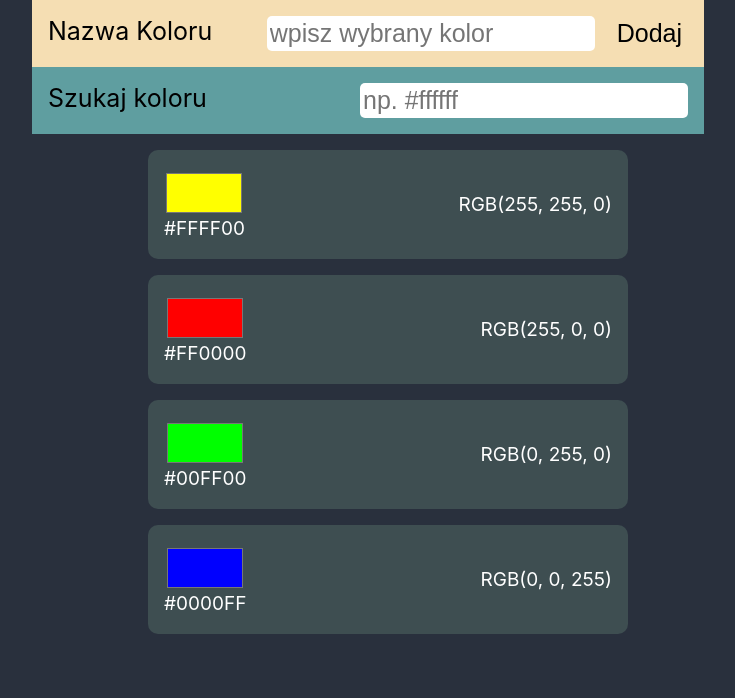
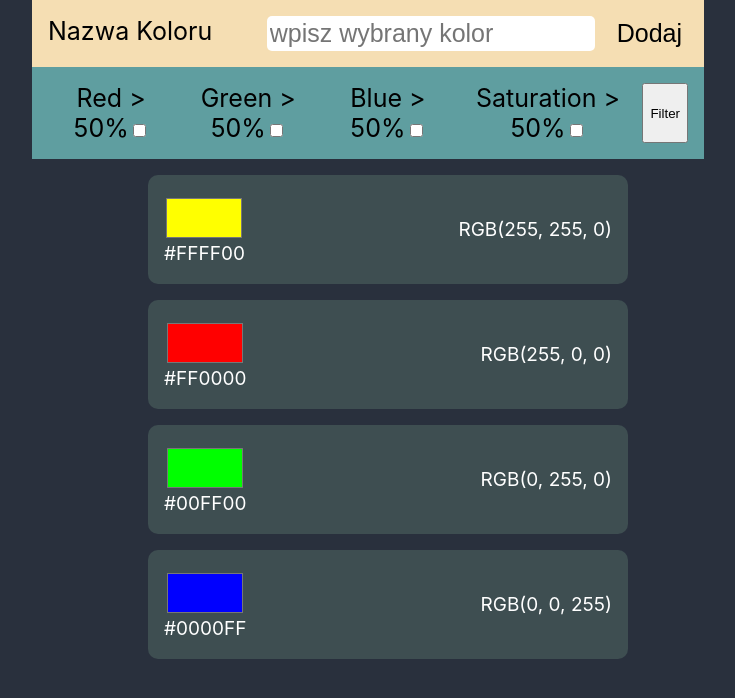
Before and after one commit to Tommy3DE/form-task, a React (Create React App) app: page / in a window 1280 px wide. Shown: the top 698 px of the page, without its empty margins (272-1007 px from the left). Built offline with nearby package versions, Linux system fonts and the light colour scheme.

Commit message:
second form added

```diff
--- a/src/components/SecondForm.tsx
+++ b/src/components/SecondForm.tsx
@@ -1,43 +1,119 @@
-import { Component, ChangeEvent, Dispatch, SetStateAction } from 'react';
+import { Dispatch, SetStateAction, useState } from 'react';
 import './forms.scss';
 
-type SecondFormProps = {
-  colorList: string[],
+interface SecondFormProps {
+  colorList: string[];
   setColorList: Dispatch<SetStateAction<string[]>>;
 }
 
-type SecondFormState = {
-  searchValue: string;
+interface FilterState {
+  red: boolean;
+  green: boolean;
+  blue: boolean;
+  saturation: boolean;
 }
 
-class SecondForm extends Component<SecondFormProps, SecondFormState> {
-  constructor(props: SecondFormProps) {
-    super(props);
-    this.state = {
-      searchValue: '',
+const SecondForm = ({ colorList, setColorList }: SecondFormProps) => {
+  const [filterState, setFilterState] = useState<FilterState>({
+    red: false,
+    green: false,
+    blue: false,
+    saturation: false,
+  });
+
+  const handleFilterChange = (event: React.ChangeEvent<HTMLInputElement>) => {
+    const { name, checked } = event.target;
+    setFilterState((prevState) => ({ ...prevState, [name]: checked }));
   };
+
+  const filterColors = (colors: string[]): string[] => {
+    return colors.filter((color) => {
+      const [r, g, b] = color.match(/\w\w/g)!.map((c) => parseInt(c, 16));
+      const [h, s, l] = rgbToHsl(r, g, b);
+      return (
+        (!filterState.red || r > 127) &&
+        (!filterState.green || g > 127) &&
+        (!filterState.blue || b > 127) &&
+        (!filterState.saturation || s > 50)
+      );
+    });
+  };
+
+  const rgbToHsl = (r: number, g: number, b: number): number[] => {
+    r /= 255, g /= 255, b /= 255;
+    const max = Math.max(r, g, b), min = Math.min(r, g, b);
+    let h, s, l = (max + min) / 2;
+
+    if (max == min) {
+      h = s = 0; // achromatic
+    } else {
+      const d = max - min;
+      s = l > 0.5 ? d / (2 - max - min) : d / (max + min);
+      switch (max) {
+        case r: h = (g - b) / d + (g < b ? 6 : 0); break;
+        case g: h = (b - r) / d + 2; break;
+        case b: h = (r - g) / d + 4; break;
+      }
+      h /= 6;
     }
 
-  handleSearchChange = (event: ChangeEvent<HTMLInputElement>) => {
-    const searchValue = event.target.value.toLowerCase();
-    const { setColorList, colorList } = this.props;
-    const filteredColorList = colorList.filter((color) =>
-      color.toLowerCase().includes(searchValue)
-    );
-    this.setState({ searchValue });
-    setColorList(filteredColorList);
-  }
+    return [h, s * 100, l * 100];
+  };
 
-  render() {
-    const { searchValue } = this.state;
+  const filteredColors = filterColors(colorList);
+
+  const handleSubmit = (event: React.FormEvent<HTMLFormElement>) => {
+    event.preventDefault();
+    setColorList(filteredColors);
+  };
+
   return (
-      <form className='goonline_secondForm'>
-        <label htmlFor="searchInput">Szukaj koloru</label>
-        <input type="text" id='searchInput' placeholder="np. #ffffff" maxLength={7} value={searchValue}
-          onChange={this.handleSearchChange} />
+    <form onSubmit={handleSubmit} className="goonline_secondForm">
+      <label htmlFor="redCheckbox">
+        Red {'>'} 50%
+        <input
+          type="checkbox"
+          id="redCheckbox"
+          name="red"
+          checked={filterState.red}
+          onChange={handleFilterChange}
+        />
+      </label>
+      <label htmlFor="greenCheckbox">
+        Green {'>'} 50%
+        <input
+          type="checkbox"
+          id="greenCheckbox"
+          name="green"
+          checked={filterState.green}
+          onChange={handleFilterChange}
+        />
+      </label>
+      <label htmlFor="blueCheckbox">
+        Blue {'>'} 50%
+        <input
+          type="checkbox"
+          id="blueCheckbox"
+          name="blue"
+          checked={filterState.blue}
+          onChange={handleFilterChange}
+          />
+          </label>
+          <label htmlFor="saturationCheckbox">
+          Saturation {'>'} 50%
+          <input
+                 type="checkbox"
+                 id="saturationCheckbox"
+                 name="saturation"
+                 checked={filterState.saturation}
+                 onChange={handleFilterChange}
+               />
+          </label>
+          <button type="submit" className="goonline_secondForm__button">
+          Filter
+          </button>
           </form>
           );
-  }
-}
+          };
 
           export default SecondForm;
```
Lines whose indentation alone changed are shown as unchanged.
